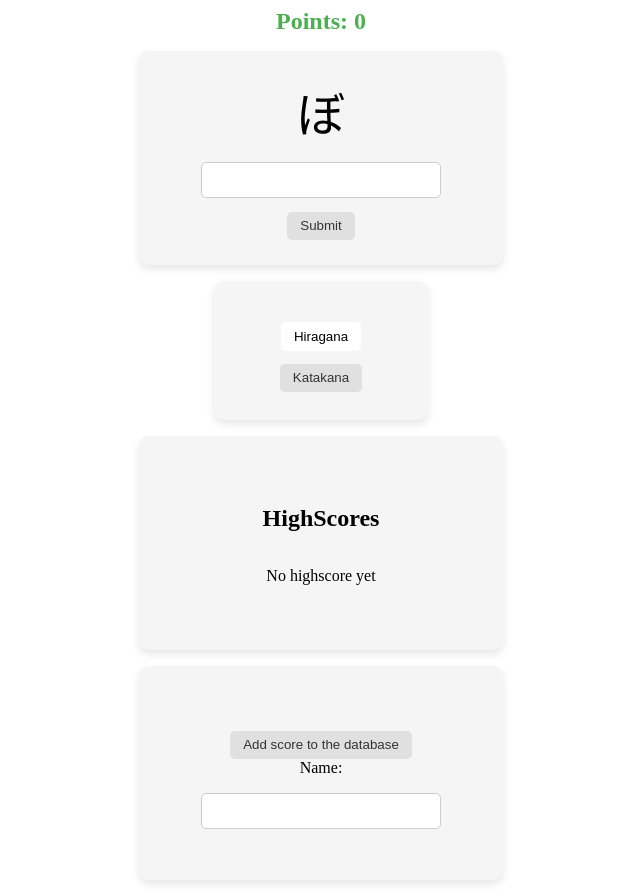
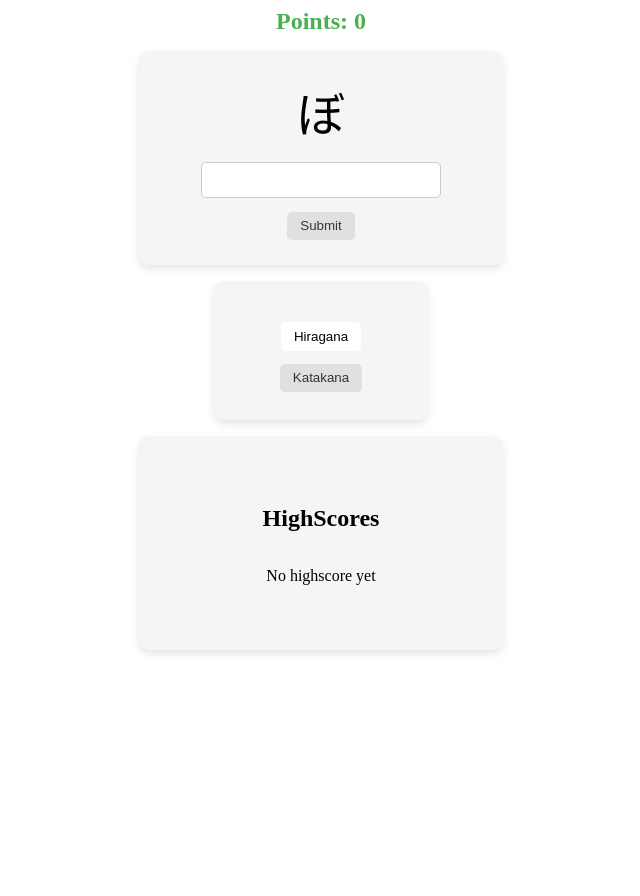
Before and after one commit to KoroSensei10/Kana, a SvelteKit app: page / in a window 1280 px wide. Shown: the whole page, without its empty margins (319-959 px from the left). After the commit the page ends 800 px from the top, so only its background shows below. Built offline with nearby package versions, Linux system fonts and the light colour scheme.

Commit message:
Fix HighScore

```diff
--- a/src/routes/+page.svelte
+++ b/src/routes/+page.svelte
@@ -37,9 +37,9 @@
 			currentKanaKey = getRandomKanaKey();
 			resetAnswer();
 		} else {
+			handleWrongAnswer();
 			points = 0;
 			wrongAnswer = true;
-			handleWrongAnswer();
 			setTimeout(resetAnswer, TIMEOUT_DURATION);
 		}
 	}
@@ -69,28 +69,6 @@
 		}
 	});
 
-	// store in the Database
-	async function addScore() {
-		if (highScores.length === 0) return;
-		if (name === '') return;
-		const score = highScores[0].points;
-		const response = await fetch('/addScore', {
-			method: 'POST',
-			headers: {
-				'Content-Type': 'application/json',
-			},
-			body: JSON.stringify({ name: name, score: score }),
-		});
-
-		const data = await response.json();
-		if (response.ok) {
-			console.log('Score ajouté:', data);
-		} else {
-			console.error('Erreur:', data.error);
-    	}
-  	}
-
-	let name: string = $state('');
 </script>
 
 <!-- Display the points and the current kana -->
@@ -124,13 +102,6 @@
 	{:else}
 		<p>No highscore yet</p>
 	{/if}
-</div>
-
-<!-- Add the score to the database -->
-<div class="container">
-	<button on:click={() => addScore()}>Add score to the database</button>
-	<label for="name">Name:</label>
-	<input type="text" id="name" bind:value={name} />
 </div>
 
 <style>
```
